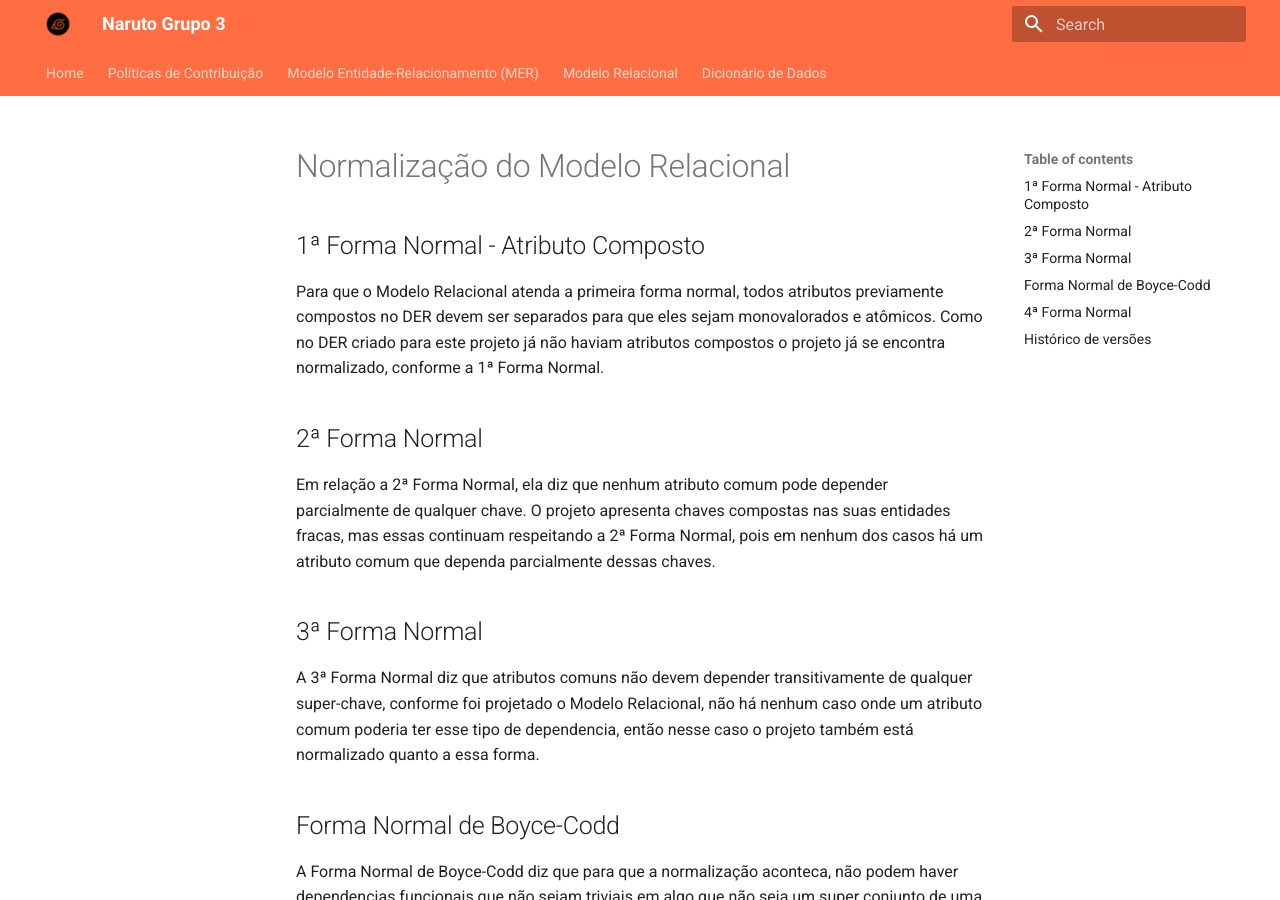
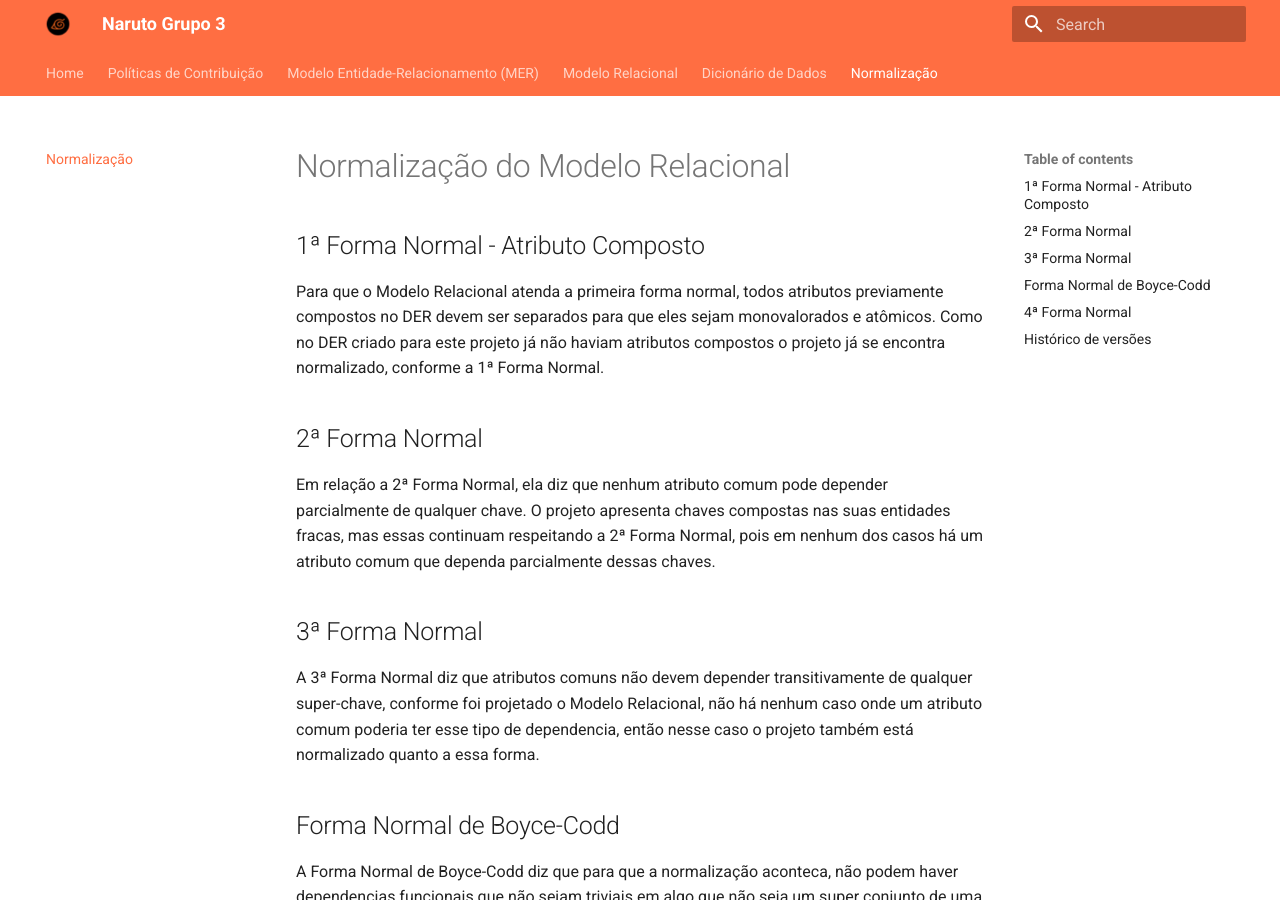
Before and after one commit to SBD1/grupo3_Naruto, an MkDocs documentation site: the page built from documentation/docs/normalizacao.md, in a window 1280 px wide and 900 px high. Built offline with MkDocs 1.6.1 and Material for MkDocs 9.7.7, drawn with Linux system fonts in a browser that asks for light colours.

Commit message:
Adicionando página de normalização a wiki

```diff
--- a/documentation/mkdocs.yml
+++ b/documentation/mkdocs.yml
@@ -16,6 +16,7 @@ nav:
   - "Modelo Entidade-Relacionamento (MER)": "diagrama_entidade_relacionamento.md"
   - "Modelo Relacional": "modelo_relacional.md"
   - "Dicionário de Dados": "dicionario_de_dados.md"
+  - "Normalização": "normalizacao.md"
   # Siga este exemplo para navegação com dropdown
   # - "Entidades Inicias"
   #   - "Entidade X": flkhfkjlhjkf
```
